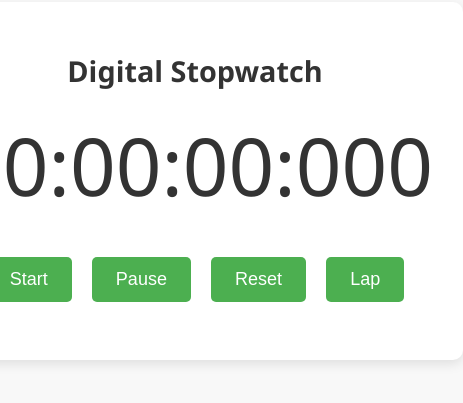
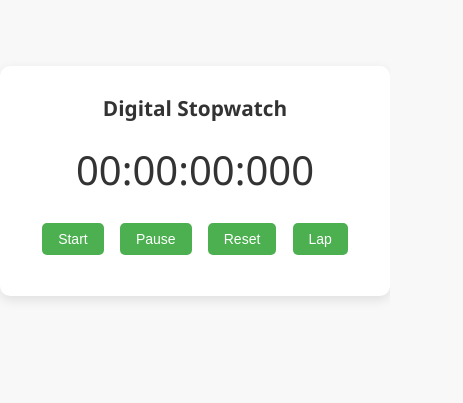
Before and after one commit to Wasimm06/PRODIGY_WD_02, a plain HTML site: page index.html in a window 390 px wide. Shown: the part 241-644 px from the top of the page, 463 px wide, since content can reach past the window. Drawn offline with Linux system fonts and the light colour scheme.

Commit message:
styles.css

```diff
--- a/styles.css
+++ b/styles.css
@@ -15,6 +15,9 @@
     padding: 30px;
     text-align: center;
     color: #333;
+    width: 100%;
+    max-width: 600px;
+    box-sizing: border-box;
 }
 
 .stopwatch-name {
@@ -73,3 +76,52 @@
     background-color: #e0e0e0;
     transform: scale(1.02);
 }
+
+/* Media Queries for Responsiveness */
+@media (max-width: 768px) {
+    .stopwatch {
+        padding: 20px;
+    }
+
+    .stopwatch-name {
+        font-size: 1.5em;
+    }
+
+    .display {
+        font-size: 3.5em;
+    }
+
+    button {
+        padding: 10px 20px;
+        font-size: 16px;
+    }
+
+    .laps li {
+        padding: 10px;
+    }
+}
+
+@media (max-width: 480px) {
+    .stopwatch {
+        padding: 15px;
+    }
+
+    .stopwatch-name {
+        font-size: 1.3em;
+    }
+
+    .display {
+        font-size: 2.5em;
+        margin-bottom: 20px;
+    }
+
+    button {
+        padding: 8px 16px;
+        font-size: 14px;
+        margin: 6px;
+    }
+
+    .laps li {
+        padding: 8px;
+    }
+}
```
